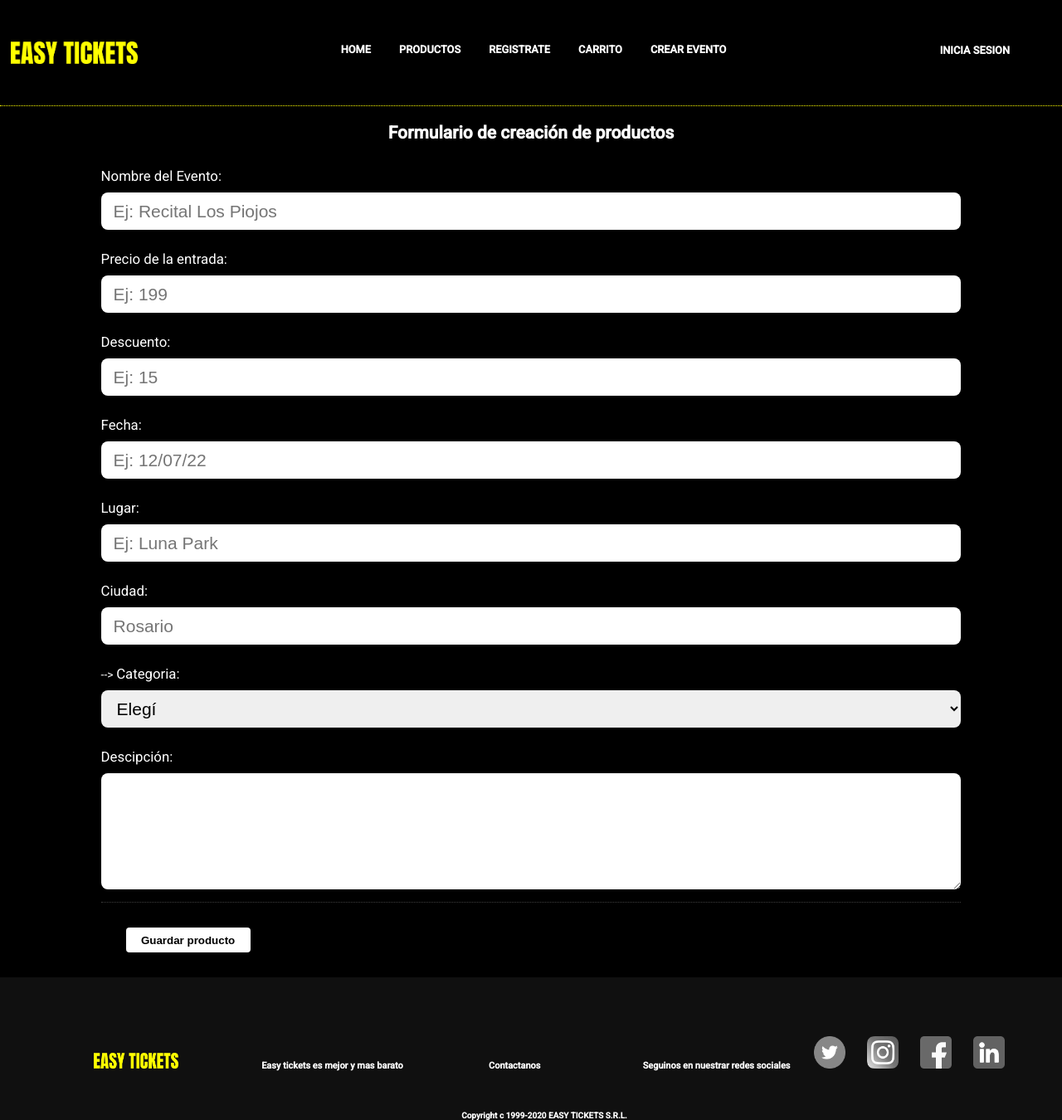
After one commit to SebastianBrilli/Grupo_10_Easy_Ticket, a Node server app: page /productDetail/create in a window 1280 px wide. The commit adds this page. Shown: the whole page at 83% size. Run offline with Node 20, Linux system fonts and the light colour scheme; some libraries are stand-ins or nearby versions.

Commit message:
Agregando creacion y edicion de eventos

```diff
--- a/app.js
+++ b/app.js
@@ -1,7 +1,9 @@
+//Requerimos los modulos basicos y hacemos los promeros ajustes
 const express=require("express");
 const path =require("path");
 const app=express();
 const publicPath=path.resolve(__dirname,"./public");
+const methodOverride = require('method-override');
 
 //Importamos las rutas
 const rutasHome=require('./routes/rutasHome.js')
@@ -12,8 +14,16 @@
 //Definimos carpeta de archivos publicos
 app.use(express.static(publicPath));
 
+//Definimos que la info de formulario se lea como objeto literal y la posibilidad de convertirlo a Json
+app.use(express.urlencoded({extended: false}));
+app.use(express.json());
+
+//Habilitacion de metodos
+app.use(methodOverride('_method')); // Pasar poder pisar el method="POST" en el formulario por PUT y DELETE
+
 //Definicion del motor de plantillas
 app.set('view engine', 'ejs');
+
 
 //Ponemos a correr el servidor
 app.listen( process.env.PORT || 3000,()=>{
--- a/controllers/homeController.js
+++ b/controllers/homeController.js
@@ -3,8 +3,6 @@
 
 const eventFilePath = path.join(__dirname, '../data/eventDataBase.json');
 const event = JSON.parse(fs.readFileSync(eventFilePath, 'utf-8'));
-
-
 
 const homeController={
 
@@ -14,7 +12,6 @@
         const rosario = event.filter(elemento => elemento.category === 'Rosario');
         const otrasProvincias = event.filter(elemento => elemento.category === 'Otras Provincias');
 
-
     res.render("home",{buenosAires,cordoba,rosario,otrasProvincias})
     }
 
--- a/controllers/loginController.js
+++ b/controllers/loginController.js
@@ -4,5 +4,4 @@
     }
 }
 
-
 module.exports=loginController;
--- a/controllers/productDetailcontroller.js
+++ b/controllers/productDetailcontroller.js
@@ -1,8 +1,78 @@
+let fs = require('fs');
+const path = require('path');
+const { brotliDecompressSync } = require('zlib');
+
+const eventFilePath = path.join(__dirname, '../data/eventDataBase.json');
+const event = JSON.parse(fs.readFileSync(eventFilePath, 'utf-8'));
+
 const productDetailController= {
-    product: (req,res)=>{
-        res.render('productDetail')
+    index: (req,res)=>{
+        res.render('productIndex', {event})
+
+    },
+
+    create: (req,res)=>{
+        res.render('event-create-form')
+    },
+
+    detail: (req,res)=>{
+        let indice=req.params.id; 										//traigo el parametro del producto
+        let selectedEvent = event.find(elemento => elemento.id == indice);
+        let recomendedEvent = event.filter(elemento=> (elemento.category==selectedEvent.category)&&(elemento.id!=indice));
+        res.render('productDetail', {selectedEvent, recomendedEvent})
+    },
+
+    storeNew: (req,res)=>{
+
+        let new_event ={
+        id: (event.length+1),
+        name: req.body.name,
+        price: req.body.price,
+        discount: req.body.discount,
+        date: req.body.date,
+        address: req.body.address,
+        city: req.body.city,
+        category: req.body.category,
+        description: req.body.description,
+        }
+
+        event.push(new_event);
+        let eventJASON = JSON.stringify(event);
+        fs.writeFileSync(eventFilePath,eventJASON);
+
+        res.redirect("/productDetail");
+    },
+
+    edit: (req,res)=>{
+        let indice= req.params.id;
+
+
+        let selectedEvent = event.find(elemento => elemento.id == indice);
+
+        res.render("event-edit-form", {selectedEvent});
+    },
+
+    storeEdit: (req,res)=>{
+
+        let indice= (req.params.id-1);
+
+        event[indice].name= req.body.name;
+        event[indice].price= req.body.price;
+        event[indice].discount= req.body.discount;
+        event[indice].date= req.body.date;
+        event[indice].address= req.body.address;
+        event[indice].city= req.body.city;
+        event[indice].category= req.body.category;
+        event[indice].description= req.body.description;
+
+        console.log(event[indice])
+
+        let eventJASON = JSON.stringify(event);
+        fs.writeFileSync(eventFilePath,eventJASON);
+        res.redirect("/productDetail");
+
     }
 
+
 }
-
 module.exports=productDetailController;
--- a/package.json
+++ b/package.json
@@ -11,6 +11,7 @@
   "license": "ISC",
   "dependencies": {
     "ejs": "^3.1.7",
-    "express": "^4.17.3"
+    "express": "^4.17.3",
+    "method-override": "^3.0.0"
   }
 }
--- a/public/css/styles.css
+++ b/public/css/styles.css
@@ -6,8 +6,9 @@
 
   body {
     font-family: 'Roboto', sans-serif;
-    font-size: 12px;
+    font-size: 14px;
     background-color: black;
+    color: white;
 
   }
 
@@ -296,7 +297,7 @@
     justify-content: center;
     align-items: center;
     width: 100%;
-    border-top: 1px solid #FAFF10;
+    border-top:1px dotted rgb(62, 62, 62);
 }
 
 .event-header .event-title{
@@ -308,14 +309,15 @@
     padding: 10px 0px;
     margin-bottom: 10px;
     width: 100%;
+    color:white;
 }
 
 .event-header .event-title h3{
-    padding: 5px 0px;
+    padding: 2px 0px;
     width: 100%;
 }
 .event-header .event-title h5{
-    margin-top: 20px;
+    margin: 10px;
     padding: 5px 0px;
     width: 100%;
 }
@@ -323,18 +325,19 @@
 
 .event-header .event-carrousel{
     width: 100%;
-    border-top: 1px solid #FAFF10;
+    border-top:1px dotted rgb(62, 62, 62);
 }
 
 .event-header .event-carrousel img{
-    width: 100%;
-    margin: 10px 0;
+  object-fit: cover;
+  width: 60vw;
+  height: 100vw
 }
 
 
 
 .purchase-detail{
-    border-top: 1px solid #FAFF10;
+  border-top:1px dotted rgb(62, 62, 62);
 }
 
 .purchase-detail .purchase-table{
@@ -364,6 +367,7 @@
 }
 
 .purchase-detail .button{
+
      display: flex;
     justify-content: center;
 }
@@ -526,6 +530,50 @@
   display: block;
 }
 
+/*====== Formularios ======*/
+.create-container{
+  display: flex;
+  justify-content: center;
+  margin:auto;
+  flex-wrap: wrap;
+  width: 90%;
+}
+
+.form-container {
+  width: 90%;
+
+}
+
+.form-title{
+  text-align: center;
+  margin: 10px;
+  padding: 10px;
+}
+
+.form-label {
+  display: inline-block;
+  font-size: 1.2em;
+  margin: 10px 0;
+}
+
+.form-input {
+  display: block;
+  width: 100%;
+  height: 45px;
+  margin-bottom: 15px;
+  font-size: 1.5em;
+  border-radius: 8px;
+  border: none;
+  border: solid 1px var(--gray);
+  padding: 0 15px;
+}
+
+textarea.form-input {
+  min-height: 140px;
+  resize: vertical;
+  padding: 15px;
+}
+
 
   /*FOOTER*/
   footer {
@@ -553,8 +601,8 @@
   }
 
   .iconos-footer img{
-    width: 7vw;
-    height: 7vw;
+    width: 3vw;
+    height: 3vw;
     filter: grayscale(100%)
   }
   .iconos-footer img:hover{
@@ -1105,29 +1153,28 @@
    /*FOOTER*/
    footer {
     background-color:rgba(54, 54, 54,0.30);
+    }
 
-
-
-
-  }
     .contenedor_logo-footer{
     text-align: center;
     margin-left: 5vw;
     }
+
+    .ft-sector1{
+      display: flex;
+      flex-wrap: wrap;
+      justify-content: space-around;
+      align-items: baseline;
+    }
+
     .ft-sector{
       display: flex;
       flex-wrap: wrap;
       padding: 10px;
       margin: 10px;
       margin-top: 2vw;
-
-
-
-  }
-  .ft-sector1{
-    display: flex;
-    flex-wrap: wrap;
-    justify-content: space-around;
+      justify-content:right;
+      align-items: baseline;
     }
 
   .iconos-footer{
@@ -1174,13 +1221,8 @@
   }
 
   .logo_footer{
-    width: 10vw;
-    margin-top: 15px;
+    width: 8vw;
+    margin-top: 10px;
   }
 
-
-h1{
-  color: wheat;
-  display: block;
 }
-}
--- a/views/carroDeCompras.ejs
+++ b/views/carroDeCompras.ejs
@@ -1,6 +1,6 @@
 <!DOCTYPE html>
 <html lang="en">
-    <%-include('./partials/head')%>
+    <%-include('./partials/head',{title: 'Carrito de compras'})%>
 <body>
 
     <%-include('./partials/header')%>
--- /dev/null
+++ b/views/event-create-form.ejs
@@ -0,0 +1,98 @@
+<!DOCTYPE html>
+<html lang="en">
+    <%- include('./partials/head', {title: 'Formulario de creación'}) %>
+<body>
+    <%-include('./partials/header')%>
+
+    <div class="create-container">
+
+        <div class="form-title">
+            <h2>Formulario de creación de productos</h2>
+        </div>
+
+        <div class="form-container">
+            <form action="/productDetail/create" method="POST">
+
+                <label class='form-label' for="name" >Nombre del Evento:</label>
+                <input
+                class="form-input"
+                  type="text"
+                  id="name"
+                  name="name"
+                  placeholder="Ej: Recital Los Piojos"
+                />
+
+                <label class='form-label' for="price">Precio de la entrada:</label>
+                <input
+                class="form-input"
+                  type="text"
+                  id="price"
+                  name="price"
+                  placeholder="Ej: 199"
+                />
+
+                <label class='form-label' for="discount" >Descuento:</label>
+                <input
+                class="form-input"
+                  type="text"
+                  id="discount"
+                  name="discount"
+                  placeholder="Ej: 15"
+                />
+
+                <label class='form-label' for="date" >Fecha:</label>
+                <input
+                class="form-input"
+                  type="text"
+                  id="date"
+                  name="date"
+                  placeholder="Ej: 12/07/22"
+                />
+
+                <label class='form-label' for="address" >Lugar:</label>
+                <input
+                class="form-input"
+                  type="text"
+                  id="address"
+                  name="address"
+                  placeholder="Ej: Luna Park"
+                />
+
+                <label class='form-label' for="city" >Ciudad:</label>
+                <input
+                class="form-input"
+                  type="text"
+                  id="city"
+                  name="city"
+                  placeholder="Rosario"
+                /> -->
+
+                <label class='form-label' for="category">Categoria:</label>
+                <select name="category" id="category" class="form-input">
+                  <option value="">Elegí</option>
+                  <option value="Buenos Aires">Buenos Aires</option>
+                  <option value="Cordoba">Cordoba</option>
+                  <option value="Rosario">Rosario</option>
+                  <option value="Otras Provincias">Otras Provincias</option>
+                </select>
+
+
+                <label class='form-label' for="description">Descipción:</label>
+                <textarea
+                  name="description"
+                  id="description"
+                  class="form-input"
+                ></textarea>
+
+          <div class='purchase-detail' >
+            <button type="submit">
+                Guardar producto
+            </button>
+         </div>
+
+            </form>
+        </div>
+    </div>
+    <%-include('./partials/footer')%>
+</body>
+</html>
--- a/views/partials/footer.ejs
+++ b/views/partials/footer.ejs
@@ -3,28 +3,27 @@
 
   <div class="ft-sector1">
   <div class="contenedor_logo-footer">
-  <img class="logo_footer" src="/images/LOGO_FINAL.png" alt="">
+  <img class="logo_footer" src="/images/LOGO_FINAL.png" alt="Logo EasyTicket">
   </div>
      <h4 class="subtitulo-footer">Easy tickets es mejor y mas barato</h4>
      <h4 class="subtitulo-footer">Contactanos</h4>
-     <p class="footer">Seguinos en nuestrar redes sociales</p>
- </div>
+
      <div class="ft-sector">
+        <h4 class="subtitulo-footer"> Seguinos en nuestrar redes sociales</h4>
         <div class="iconos-footer">
-     <img src="/images/gorjeo.png" alt="">
+            <img src="/images/gorjeo.png" alt="Social 1">
         </div>
         <div class="iconos-footer">
-         <img src="/images/instagram.png" alt="">
+            <img src="/images/instagram.png" alt="Social 2">
         </div>
         <div class="iconos-footer">
-             <img src="/images/facebook.png" alt="">
+             <img src="/images/facebook.png" alt="Social 3">
         </div>
         <div class="iconos-footer">
              <img src="/images/linkedin.png" alt="">
         </div>
-
 </div>
-
+ </div>
 
 
 <div class="ft-sectorbottom">
--- a/views/partials/head.ejs
+++ b/views/partials/head.ejs
@@ -2,7 +2,7 @@
   <meta charset="UTF-8" />
   <meta http-equiv="X-UA-Compatible" content="IE=edge" />
   <meta name="viewport" content="width=device-width, initial-scale=1.0" />
-  <title>EASY TICKETS</title>
+  <title><%= title %> - EASY TICKETS</title>
   <!-- Fuentes -->
   <link rel="preconnect" href="https://fonts.googleapis.com" />
   <link rel="preconnect" href="https://fonts.gstatic.com" crossorigin />
--- a/views/partials/header.ejs
+++ b/views/partials/header.ejs
@@ -1,7 +1,7 @@
 <header>
   <!-- Logo -->
   <div class="logo">
-    <img src="images/LOGO_FINAL.png" alt="" />
+    <img src="/images/LOGO_FINAL.png" alt="" />
   </div>
   <!-- Icono para menu en celular -->
   <div class="burger-menu">
@@ -13,13 +13,13 @@
     <div class="elemento_menu"><a href="/productDetail">PRODUCTOS</a></div>
     <div class="elemento_menu"><a href="/login">REGISTRATE</a></div>
     <div class="elemento_menu"><a href="/carro">CARRITO</a></div>
-    <div class="elemento_menu"><a href="#">CREAR EVENTO</a></div>
+    <div class="elemento_menu"><a href="/productDetail/create">CREAR EVENTO</a></div>
   </div>
 
   <!-- boton para crear evento -->
   <div class="crea_un_evento">
     <p>
-      <a href="#"><i class="far fa-id-card"></i> INICIA SESION</a>
+      <a href="/login"> INICIA SESION</a>
     </p>
   </div>
 </header>
```
Also changed, not shown: data/eventDataBase.json (+76 -17 lines), routes/rutasProductDetail.js (+7 -6 lines), views/event-edit-form.ejs (added, +102 -0 lines), views/home.ejs (+9 -16 lines), views/productDetail.ejs (+44 -18 lines), views/productIndex.ejs (added, +34 -0 lines), 1 other file. Lines whose indentation alone changed are shown as unchanged.
